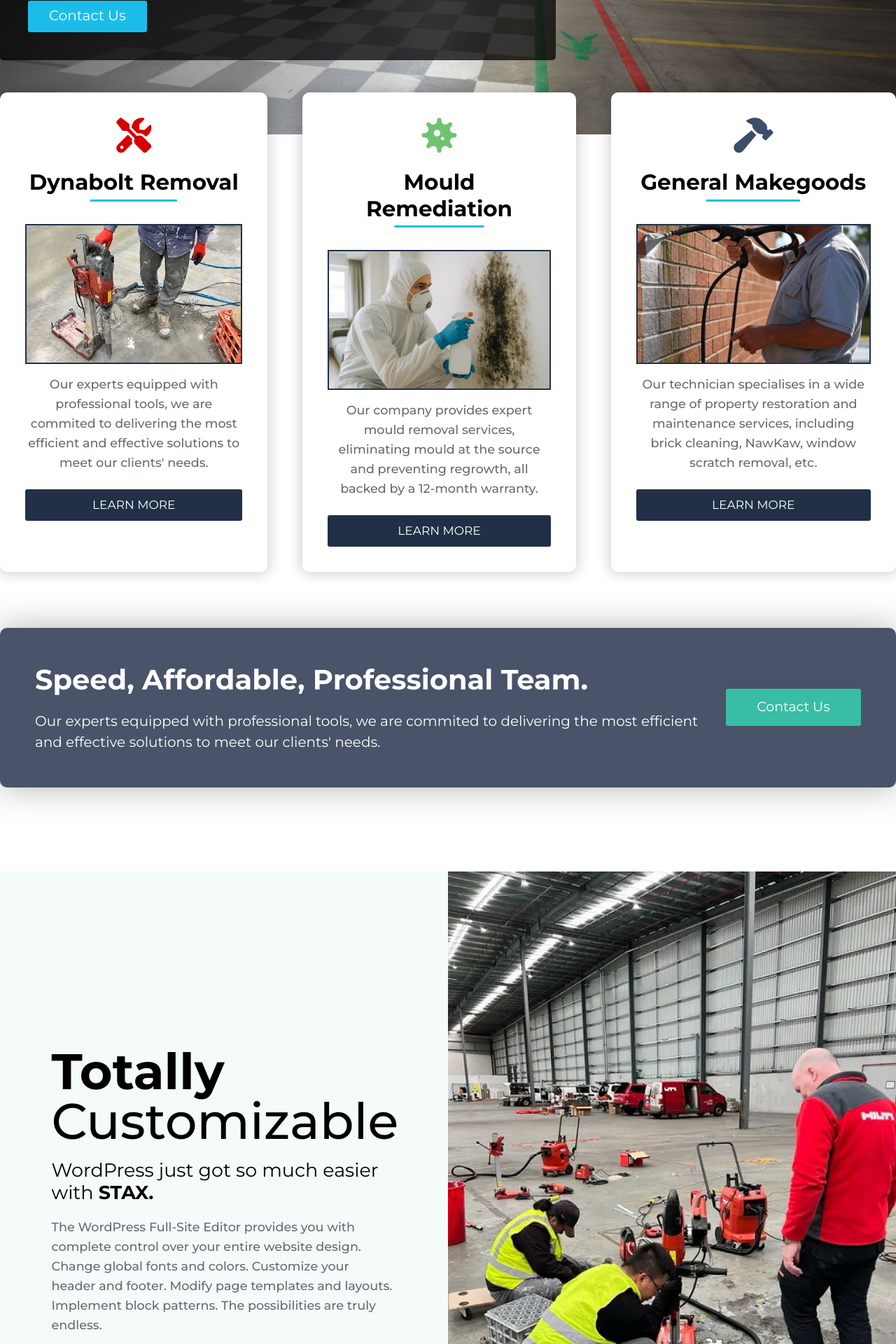
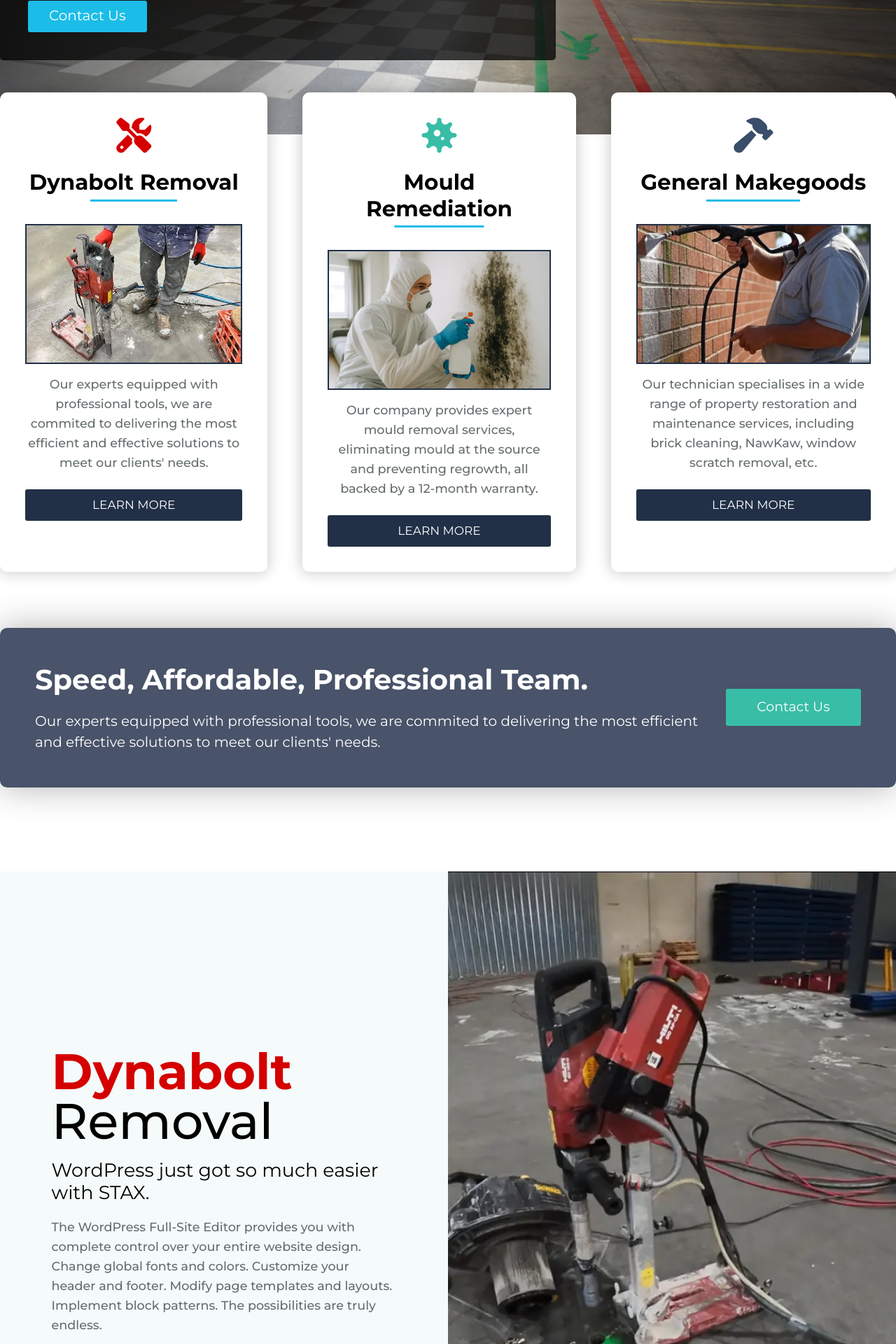
Before and after one commit to hhqbao/make-good-website, an Angular app in the folder makegood.client/: page / in a window 1280 px wide. Shown: the part 402-2322 px from the top of the page at 70% size. Built offline with nearby package versions, Linux system fonts and the light colour scheme.

Commit message:
Working on the service banner section

```diff
--- a/makegood.client/src/app/components/services-banner/services-banner.component.html
+++ b/makegood.client/src/app/components/services-banner/services-banner.component.html
@@ -3,8 +3,8 @@
     <div class="services-text-box">
       <div class="services-text-box__heading">
         <h1 class="heading heading--2">
-          <span class="bold">Totally</span> <br />
-          Customizable
+          <span class="text-bold text-red">Dynabolt</span>
+          Removal
         </h1>
       </div>
       <div class="services-text-box__sub-heading">
@@ -23,10 +23,17 @@
     </div>
   </div>
   <div class="services-banner-comp__img-box">
+    <!-- <video
+      class="services-banner-comp__img-box__item"
+      src="/videos/dynabolt-video.mp4"
+      [autoplay]="true"
+      [loop]="true"
+    ></video> -->
+
     <img
       class="services-banner-comp__img-box__item"
       src="/images/dynabolt-removal-banner.webp"
-      alt="Dynabolt Removal Service"
+      alt="Dynabolt Removal"
     />
   </div>
 </div>
--- a/makegood.client/src/style/1-variables/_colors.scss
+++ b/makegood.client/src/style/1-variables/_colors.scss
@@ -13,5 +13,8 @@ $blue--1: #213047;
 $blue--2: #1bbde8;
 
 $green--1: #38bda6;
+$green--2: #70c370;
 
 $yellow--1: rgb(255, 204, 0);
+
+$red--1: #d50000;
--- /dev/null
+++ b/makegood.client/src/style/3-bases/_helpers.scss
@@ -0,0 +1,7 @@
+.text-bold {
+  font-weight: bold !important;
+}
+
+.text-red {
+  color: $red--1 !important;
+}
--- a/makegood.client/src/style/4-components/_services-banner.scss
+++ b/makegood.client/src/style/4-components/_services-banner.scss
@@ -21,10 +21,6 @@
       &__sub-heading {
         margin-bottom: 1.8rem;
       }
-
-      .bold {
-        font-weight: 700;
-      }
     }
   }
 
--- a/makegood.client/src/style/4-components/_services-card.scss
+++ b/makegood.client/src/style/4-components/_services-card.scss
@@ -26,11 +26,11 @@
         margin-bottom: 2.4rem;
 
         .fa-screwdriver-wrench {
-          color: #d50000;
+          color: $red--1;
         }
 
         .fa-virus {
-          color: #70c370;
+          color: $green--1;
         }
 
         .fa-puzzle-piece {
--- a/makegood.client/src/style/main.scss
+++ b/makegood.client/src/style/main.scss
@@ -1,6 +1,7 @@
 @import "1-variables/colors";
 @import "3-bases/base";
 @import "3-bases/animations";
+@import "3-bases/helpers";
 @import "3-bases/paragraph";
 @import "3-bases/headings";
 @import "3-bases/buttons";
```
Also changed, not shown: makegood.client/public/images/dynabolt-removal-banner.webp, 1 other file (tests, documents, lock files or other folders).
